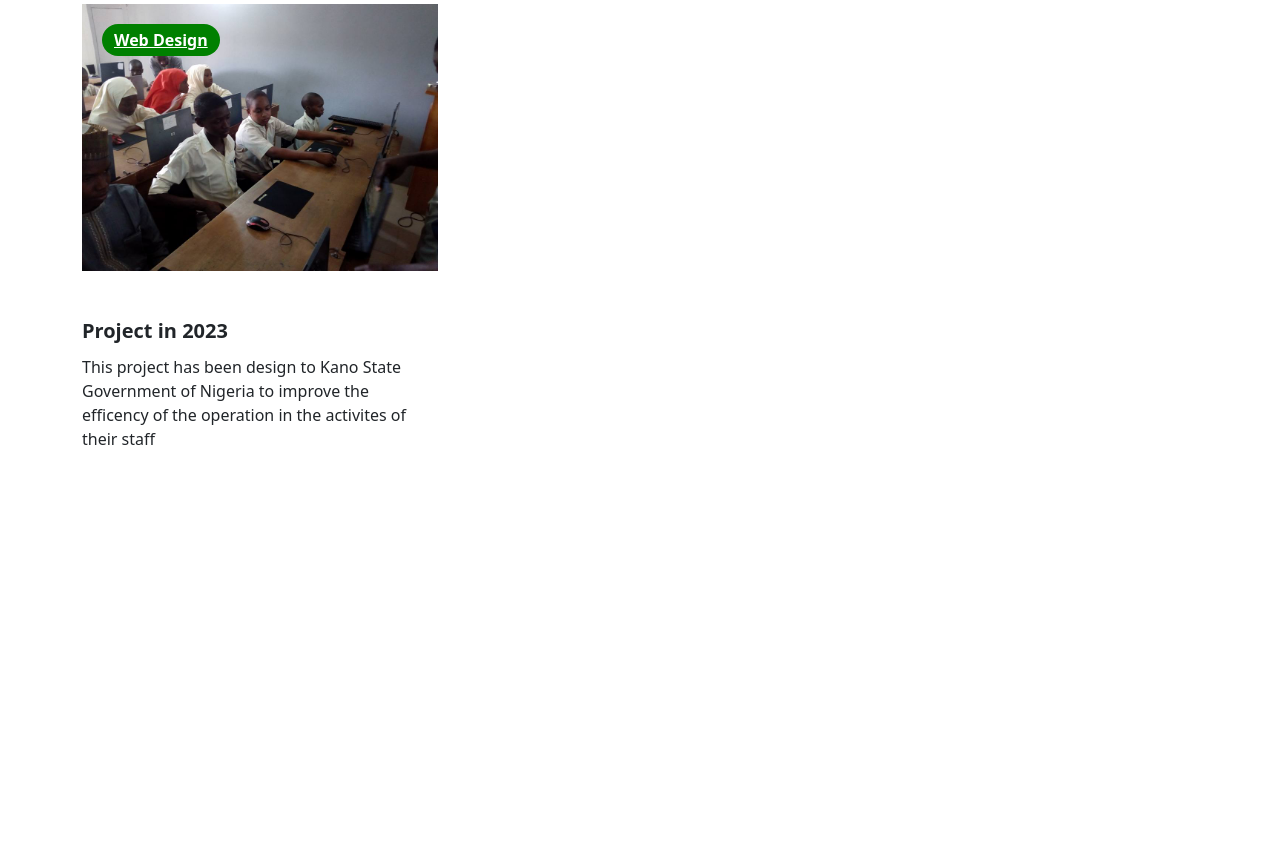
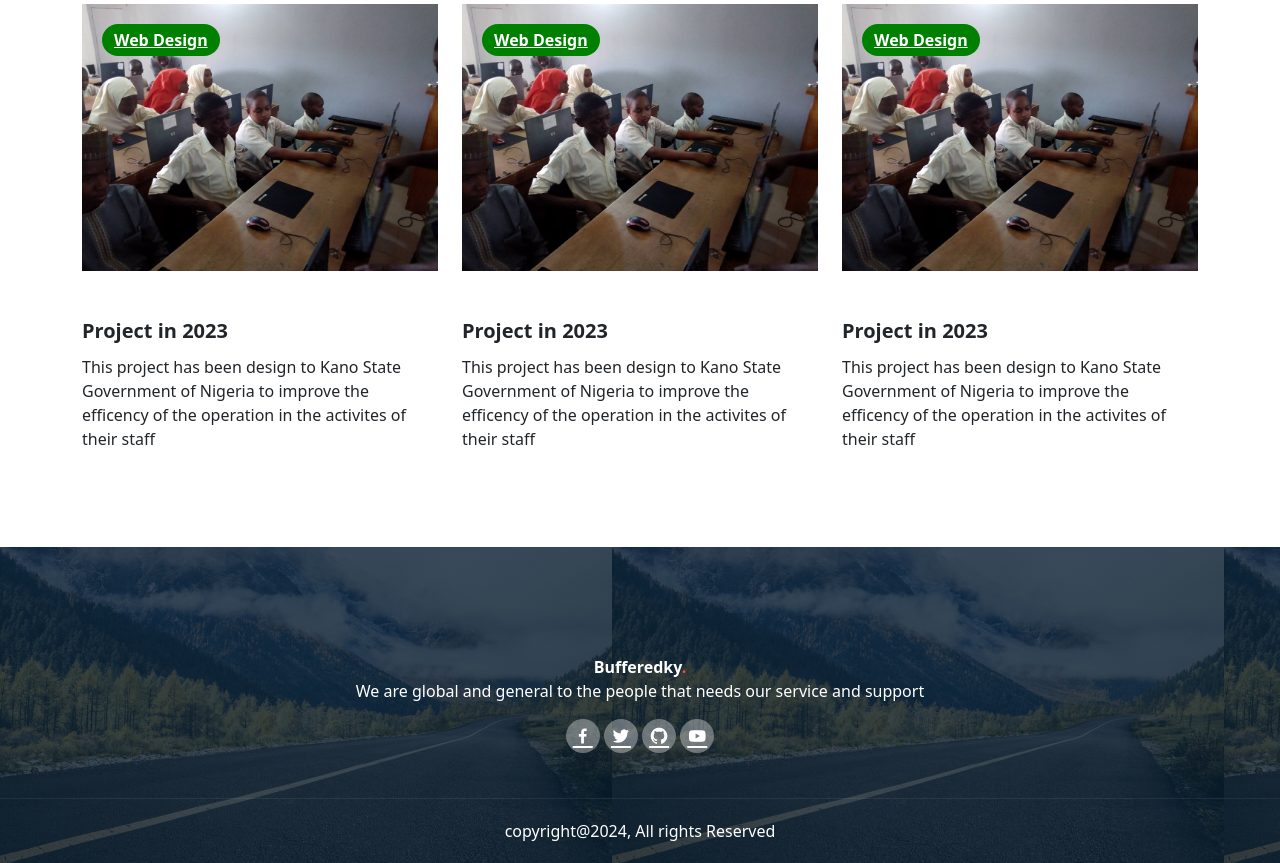
Before and after one commit to Shehillah/bufferedky-web, a plain HTML site: page index.html in a window 1280 px wide. Shown: the part 4362-5225 px from the top of the page. Before the commit the page ends 4909 px from the top, so only its background shows below. Drawn offline with nearby package versions, Linux system fonts and the light colour scheme.

Commit message:
la'asar ta wuce

```diff
--- a/css/styles.css
+++ b/css/styles.css
@@ -279,3 +279,28 @@ opacity: 0;
   text-decoration: underline;
   text-transform: uppercase;
 }
+/* FOOTER */
+footer{
+  padding-top: 80px;
+  padding-bottom: 20px;
+  color: #ffffff;
+  text-align: center;
+  background: linear-gradient(rgba(9,32,50,0.8),rgba(9,32,50,0.8)), url(../images/strees.jpg);
+}
+footer .navbar-brand{
+color: #ffffff;
+margin-top: 28px;
+display: inline-block;
+}
+.footer-top{
+  margin-bottom: 40px;
+}
+.footer-bottom{
+  border-top: 1px solid rgba(225, 225, 225, 0.08);
+  padding-top: 20px;
+}
+footer .social-links{
+margin-left: 5px;
+margin: 5px;
+
+}
--- a/index.html
+++ b/index.html
@@ -395,10 +395,60 @@
             to improve the efficency of the operation in the activites of their staff</p>
         </div>
       </div>
+
+      <div class="col-lg-4">
+        <div class="blog-post">
+          <a href="#"class="tag">Web Design</a>
+          <img src="./images/serv3.jpg">
+          <small>4th, march, 2023</small>
+          <h5>Project in 2023</h5>
+          <p>This project has been design to Kano State Government of Nigeria
+            to improve the efficency of the operation in the activites of their staff</p>
+        </div>
+      </div>
+
+      <div class="col-lg-4">
+        <div class="blog-post">
+          <a href="#"class="tag">Web Design</a>
+          <img src="./images/serv3.jpg">
+          <small>4th, march, 2023</small>
+          <h5>Project in 2023</h5>
+          <p>This project has been design to Kano State Government of Nigeria
+            to improve the efficency of the operation in the activites of their staff</p>
+        </div>
+      </div>
     </div>
 
   </div>
 </section>
+
+<!--footer-->
+<footer>
+ <div class="footer-top mx-auto">
+  <div class="container">
+    <div class="row">
+      <div class="col-lg-12">
+        <a class="navbar-brand" href="#"> Bufferedky<span>.</span> </a>
+        <p>We are global and general to the people that needs our service and support</p>
+        <div class="col-auto">
+          <div class="social-links">
+              <a href=""><i class='bx bxl-facebook'></i></a>
+              <a href=""><i class='bx bxl-twitter'></i></a>
+              <a href=""><i class='bx bxl-github'></i></a>
+              <a href=""><i class='bx bxl-youtube'></i></a>
+          </div>
+          </div>
+          </div>
+        </div>
+      </div>
+    </div>
+    <div class="footer-bottom">
+          <div class="container">
+          <p class="mb-0">copyright@2024, All rights Reserved</p>
+        </div>
+    </div>
+</footer>
+
 
     <script src="./js/jquery.min.js"> </script>
     <script src="./js/bootstrap.bundle.js"> </script>
```
